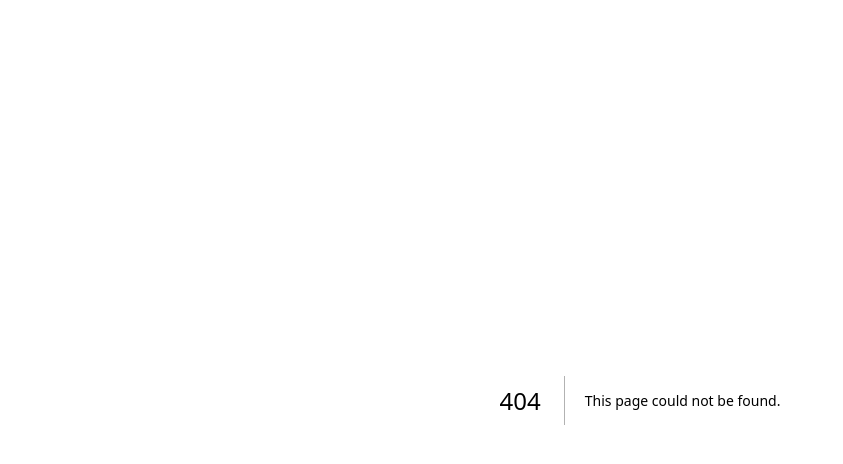
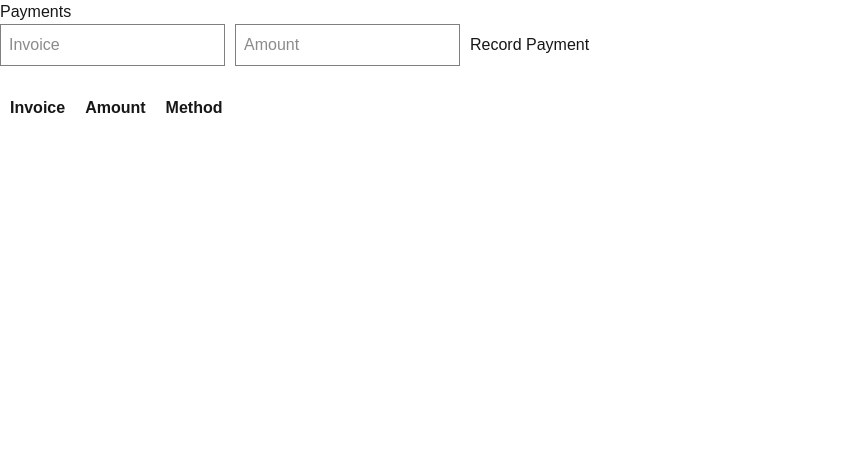
Before and after one commit to mohitmyplace-ctrl/smartpay-erp-ui, a Next.js app: page /invoices/payments in a window 1280 px wide. Before the commit this address had no page. Shown: the top 464 px of the page, without its empty margins (0-843 px from the left). Built offline with nearby package versions, Linux system fonts and the light colour scheme.

Commit message:
Fix Payment Page

```diff
--- /dev/null
+++ b/app/invoices/payments/page.tsx
@@ -0,0 +1,67 @@
+"use client"
+
+import { useEffect, useState } from "react"
+import { supabase } from "../../../lib/supabaseClient"
+
+export default function PaymentsPage() {
+    const [payments, setPayments] = useState<any[]>([])
+    const [invoiceID, setInvoiceID] = useState("")
+    const [amount, setAmount] = useState("")
+
+    async function loadPayments() {
+        const { data } = await supabase.from("payments").select("*")
+        setPayments(data || [])
+    }
+
+    async function recordPayment(){
+        await supabase.from("payments").insert([
+            {
+                invoice_id:invoiceID,
+                amount:amount,
+                payment_method:"upi"
+            }
+        ])
+        setInvoiceID("")
+        setAmount("")
+        loadPayments()
+    }
+
+    return (
+        <div>
+            <h1>Payments</h1>
+            <div style={{marginBottom:20}}>
+                <input
+                    style={{border:"1px solid gray", padding:8, marginRight:10}}
+                    placeholder="Invoice"
+                    value={invoiceID}
+                    onChange={(e) => setInvoiceID(e.target.value)}
+                />
+                <input
+                    style={{border:"1px solid gray", padding:8, marginRight:10}}
+                    placeholder="Amount"
+                    value={amount}
+                    onChange={(e) => setAmount(e.target.value)}
+                />
+                <button onClick={recordPayment}>Record Payment</button>
+            </div>
+            <table>
+                <thead>
+                    <tr>
+                        <th style={{padding:10}}>Invoice</th>
+                        <th style={{padding:10}}>Amount</th>
+                        <th style={{padding:10}}>Method</th>
+                    </tr>
+                </thead>
+                <tbody>
+                    {payments.map((pay) => (
+                        <tr key={pay.id}>
+                            <td style={{padding:10}}>{pay.invoice_id}</td>
+                            <td style={{padding:10}}>{pay.amount}</td>
+                            <td style={{padding:10}}>{pay.payment_method}</td>
+                        </tr>
+                    ))}
+                </tbody>
+            </table>
+        </div>
+    )
+}
```
